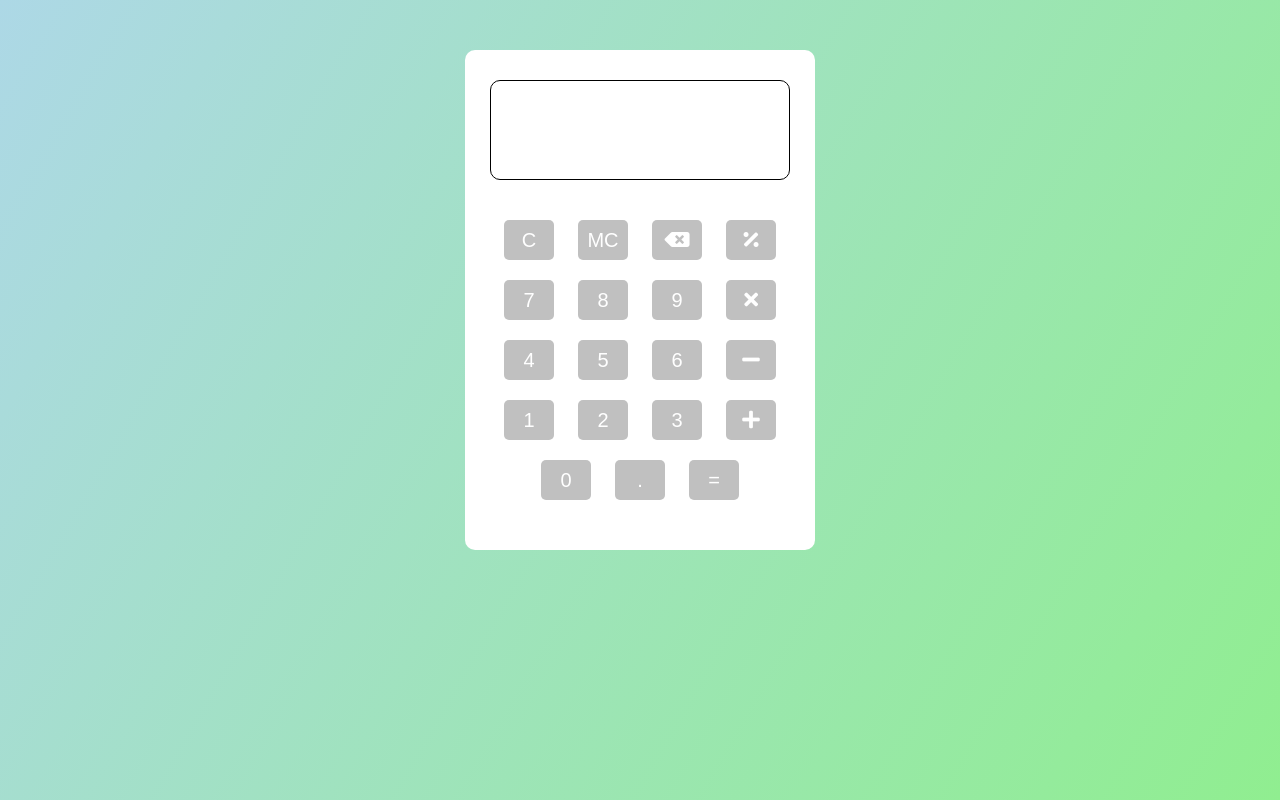
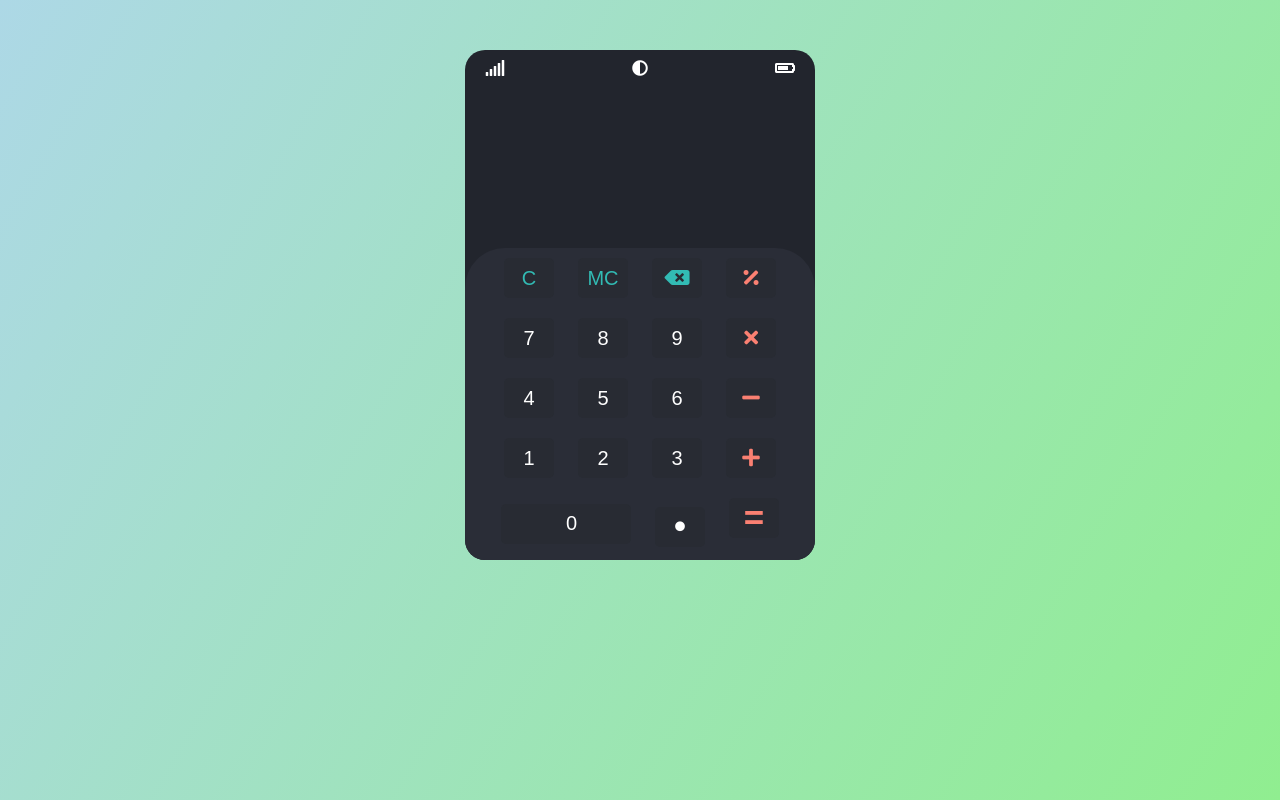
Before and after one commit to arfrhmnshrtn/Calculator, a plain HTML site: page index.html in a window 1280 px wide. Drawn offline with Linux system fonts and the light colour scheme.

Commit message:
memperbaiki ui

```diff
--- a/index.html
+++ b/index.html
@@ -11,36 +11,41 @@
 <body>
 
     <div class="container">
+        <div class="icon">
+            <div class="signal"><i class="fas fa-signal"></i></div>
+            <div class="dark-mode"><i class="fas fa-adjust"></i></div>
+            <div class="baterai"><i class="fas fa-battery-three-quarters"></i></div>
+        </div>
         <form action="">
             <input class="input" type="text" value="" disabled> <br>
 
             <div class="button">
-                <button class="btn clear" type="button" value="">C</button>
-                <button class="btn minus" type="button" value="-">MC</button>
-                <button class="btn remove" type="button" value=""><i class="fas fa-backspace"></i></button>
-                <button class="btn bagi" type="button" value=" / "><i class="fas fa-percentage"></i></button> <br>
+                <button class="btn clear color" type="button" value="">C</button>
+                <button class="btn minus color" type="button" value="-">MC</button>
+                <button class="btn remove color" type="button" value=""><i class="fas fa-backspace"></i></button>
+                <button class="btn bagi salmon" type="button" value=" / "><i class="fas fa-percentage"></i></button> <br>
 
                 <button class="btn tujuh" type="button" value="7">7</button>
                 <button class="btn delapan" type="button" value="8">8</button>
                 <button class="btn sembilan" type="button" value="9">9</button>
-                <button class="btn kali" type="button" value=" * "><i class="fas fa-times"></i></button>
+                <button class="btn kali salmon" type="button" value=" * "><i class="fas fa-times"></i></button>
                 <br>
 
                 <button class="btn empat" type="button" value="4">4</button>
                 <button class="btn lima" type="button" value="5">5</button>
                 <button class="btn enam" type="button" value="6">6</button>
-                <button class="btn minus" type="button" value=" - "><i class="fas fa-minus"></i></button>
+                <button class="btn minus salmon" type="button" value=" - "><i class="fas fa-minus"></i></button>
                 <br>
 
                 <button class="btn empat" type="button" value="1">1</button>
                 <button class="btn lima" type="button" value="2">2</button>
                 <button class="btn enam" type="button" value="3">3</button>
-                <button class="btn minus" type="button" value=" + "><i class="fas fa-plus"></i></button>
+                <button class="btn minus salmon" type="button" value=" + "><i class="fas fa-plus"></i></button>
                 <br>
 
-                <button class="btn kosong" type="button" value="0">0</button>
-                <button class="btn koma" type="button" value=".">.</button>
-                <button class="btn hasil" type="button" value="">=</button>
+                <button class="btn kosong lebar" type="button" value="0">0</button>
+                <button class="btn koma" type="button" style="font-size: 10px;" value="."><i class="fas fa-circle"></i></button>
+                <button class="btn hasil salmon" type="button" value="">=</button>
             </div>
         </form>
     </div>
--- a/style.css
+++ b/style.css
@@ -9,33 +9,46 @@ body{
     height: 100vh;
     background: linear-gradient(120deg, lightblue, lightgreen);
 }
+.icon{
+    color: white;
+    display: flex;
+    justify-content: space-between;
+    margin: 10px 20px;
+}
+
 .container{
     text-align: center;
     width: 350px;
-    height: 500px;
+    height: 510px;
     margin: 50px 0;
-    background: white;
-    border-radius: 10px;
+    background: #22252d;
+    border-radius: 20px;
+    overflow: hidden;
+    position: absolute;
 }
 .input{
     height: 100px;
     width: 300px;
-    border: 1px solid black;
+    border: none;
     border-radius: 10px;
     margin: 30px 0;
-    background: #fff;
-    font-size: 20px;
-    text-align: center;
+    background: transparent;
+    font-size: 30px;
+    text-align: right;
+    color: #fdfdfe;
+    position: relative;
+    top: 50px;
 }
 .button{
-    width: 300px;
-    margin: auto;
-    /* background: black; */
+    width: 100%;
+    height: 500px;
+    background: #2a2d37;
+    border-radius: 40px;
 }
 .btn{
     width: 50px;
     height: 40px;
-    background: silver;
+    background: #282b33;
     color: white;
     margin: 10px;
     border: none;
@@ -44,7 +57,28 @@ body{
     cursor: pointer;
     transition: all 0.5s ease;
 }
+.hasil{
+    font-weight: 600;
+    font-size: 35px;
+}
 .btn:hover{
-    background: white;
-    color: black;
+    background: #fdfdfe;
+    color: #282b33;
 }
+
+.color{
+    color: rgb(50, 187, 180);
+}
+.color:hover{
+    color: rgb(50, 187, 180);
+}
+.salmon{
+    color: salmon;
+}
+.salmon:hover{
+    color: salmon;
+}
+.lebar{
+    padding: 0 65px;
+    margin-bottom: 50px;
+}
```
